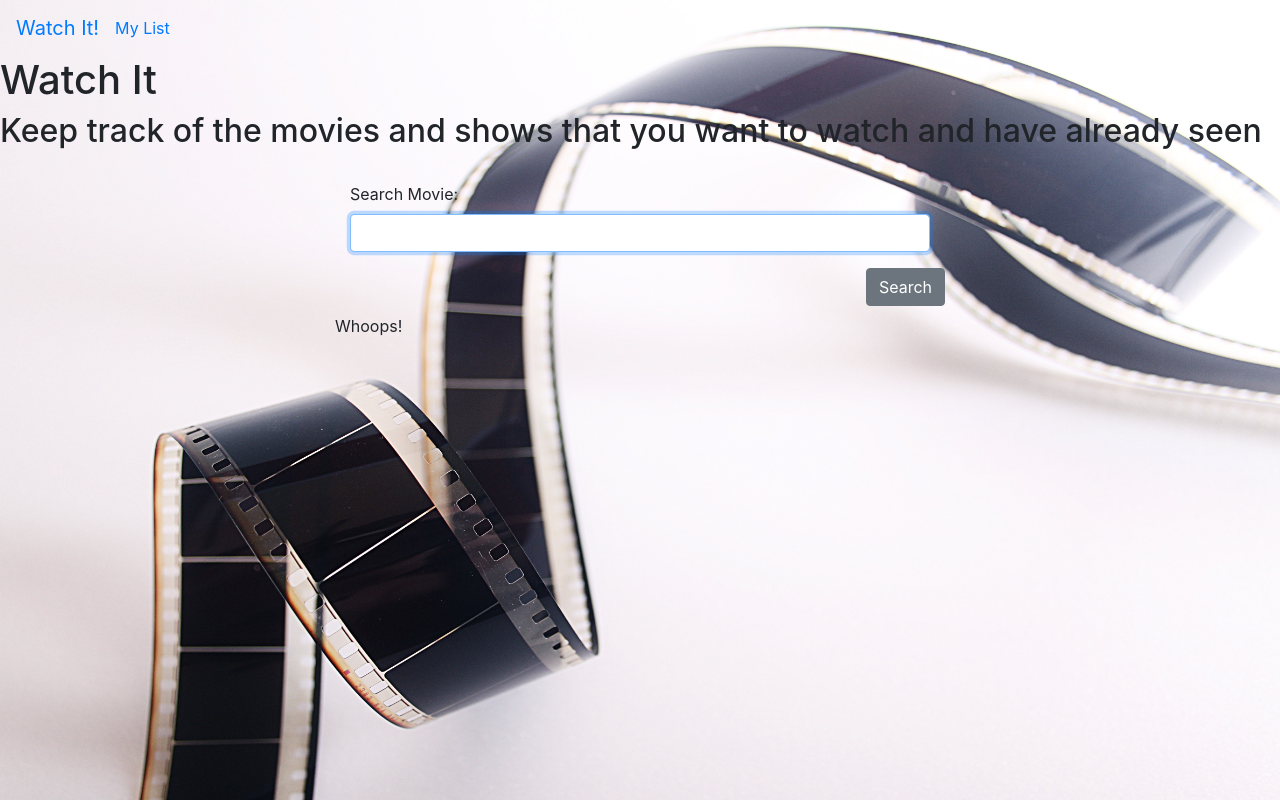
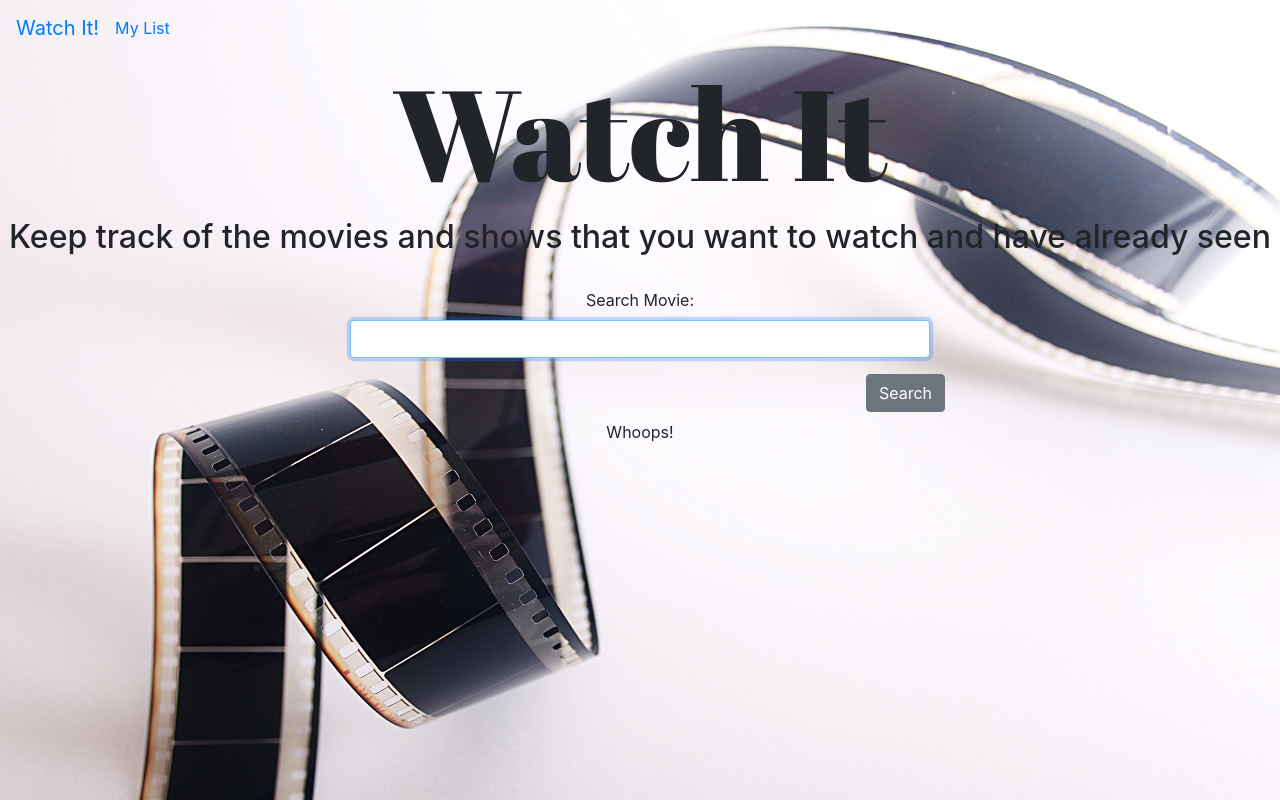
Before and after one commit to emily-brown/watch-it, a React (Create React App) app in the folder client/: page / in a window 1280 px wide. Built offline with nearby package versions, Linux system fonts and the light colour scheme; the HTML template or start-up script is replaced by a standard one.

Commit message:
typography

```diff
--- a/client/public/index.html
+++ b/client/public/index.html
@@ -4,6 +4,7 @@
     <meta charset="utf-8" />
     <link rel="icon" href="%PUBLIC_URL%/favicon.ico" />
     <link rel="stylesheet" href="https://fonts.googleapis.com/icon?family=Material+Icons" />
+    <link href="https://fonts.googleapis.com/css?family=Abril+Fatface&display=swap" rel="stylesheet">
     <meta name="viewport" content="width=device-width, initial-scale=1" />
     <meta name="theme-color" content="#000000" />
     <meta
--- a/client/src/components/grid.css
+++ /dev/null
@@ -1,9 +0,0 @@
-.container-fluid, .row-fluid {
-    background-image: url("cinema.jpg");
-    -webkit-background-size: cover;
-    -moz-background-size: cover;
-    -o-background-size: cover;
-    background-size: cover;
-    border-image-repeat: no-repeat;
-    /* padding: px 0px; */
-}
--- a/client/src/pages/Search.css
+++ b/client/src/pages/Search.css
@@ -5,3 +5,8 @@
 /* .main-container {
     background-color: aqua;
 } */
+
+#title {
+    font-family: 'Abril Fatface', cursive;
+    font-size: 8rem;
+}
--- a/client/src/pages/Search.js
+++ b/client/src/pages/Search.js
@@ -84,8 +84,8 @@ class Movies extends Component {
         return (
             <main>
                 <div className="main-container">
-                    <div className="Title">
-                        <h1>Watch It</h1>
+                    <div className="text-center">
+                        <h1 id="title">Watch It</h1>
                         <h2>Keep track of the movies and shows that you want to watch and have already seen</h2>
 
 
```
